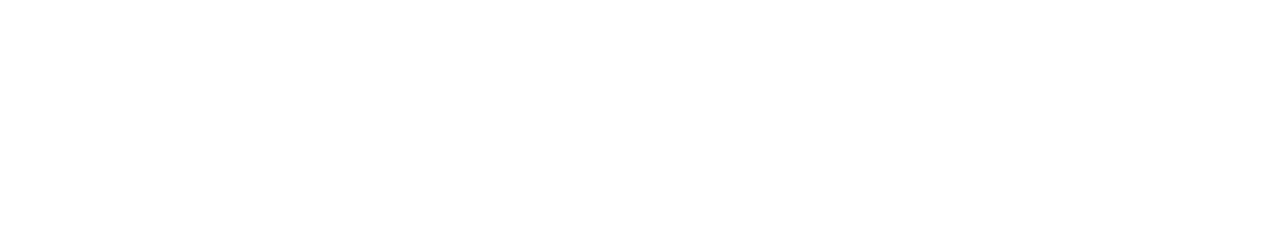
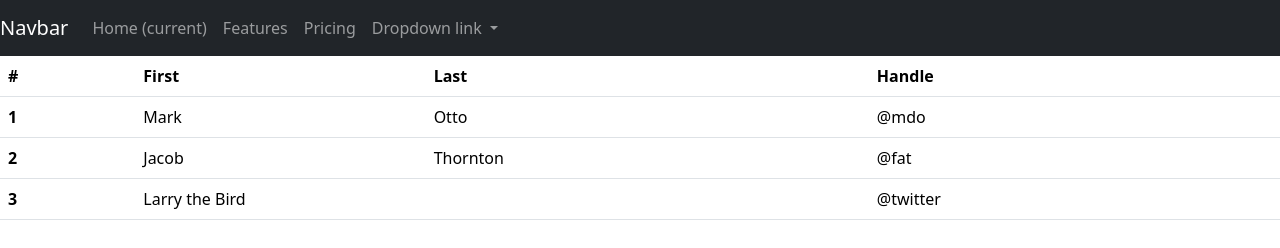
Before and after one commit to ActLikeAyush/bootstrapExample, a plain HTML site: page index.html in a window 1280 px wide. Drawn offline with nearby package versions, Linux system fonts and the light colour scheme.

Commit message:
Add index.html

```diff
--- a/index.html
+++ b/index.html
@@ -7,7 +7,67 @@
     <link href="https://cdn.jsdelivr.net/npm/bootstrap@5.3.3/dist/css/bootstrap.min.css" rel="stylesheet" integrity="sha384-QWTKZyjpPEjISv5WaRU9OFeRpok6YctnYmDr5pNlyT2bRjXh0JMhjY6hW+ALEwIH" crossorigin="anonymous">
 </head>
 <body>
+    <nav class="navbar navbar-expand-lg navbar-dark  bg-dark">
+        <a class="navbar-brand" href="#">Navbar</a>
+        <button class="navbar-toggler" type="button" data-toggle="collapse" data-target="#navbarNavDropdown" aria-controls="navbarNavDropdown" aria-expanded="false" aria-label="Toggle navigation">
+          <span class="navbar-toggler-icon"></span>
+        </button>
+        <div class="collapse navbar-collapse" id="navbarNavDropdown">
+          <ul class="navbar-nav">
+            <li class="nav-item active">
+              <a class="nav-link" href="#">Home <span class="sr-only">(current)</span></a>
+            </li>
+            <li class="nav-item">
+              <a class="nav-link" href="#">Features</a>
+            </li>
+            <li class="nav-item">
+              <a class="nav-link" href="#">Pricing</a>
+            </li>
+            <li class="nav-item dropdown">
+              <a class="nav-link dropdown-toggle" href="#" id="navbarDropdownMenuLink" data-toggle="dropdown" aria-haspopup="true" aria-expanded="false">
+                Dropdown link
+              </a>
+              <div class="dropdown-menu" aria-labelledby="navbarDropdownMenuLink">
+                <a class="dropdown-item" href="#">Action</a>
+                <a class="dropdown-item" href="#">Another action</a>
+                <a class="dropdown-item" href="#">Something else here</a>
+              </div>
+            </li>
+          </ul>
+        </div>
+      </nav>
 
+      <!-- nav bar end  -->
+
+      <table class="table">
+        <thead>
+          <tr>
+            <th scope="col">#</th>
+            <th scope="col">First</th>
+            <th scope="col">Last</th>
+            <th scope="col">Handle</th>
+          </tr>
+        </thead>
+        <tbody>
+          <tr>
+            <th scope="row">1</th>
+            <td>Mark</td>
+            <td>Otto</td>
+            <td>@mdo</td>
+          </tr>
+          <tr>
+            <th scope="row">2</th>
+            <td>Jacob</td>
+            <td>Thornton</td>
+            <td>@fat</td>
+          </tr>
+          <tr>
+            <th scope="row">3</th>
+            <td colspan="2">Larry the Bird</td>
+            <td>@twitter</td>
+          </tr>
+        </tbody>
+      </table>
     <script src="https://cdn.jsdelivr.net/npm/bootstrap@5.3.3/dist/js/bootstrap.bundle.min.js" integrity="sha384-YvpcrYf0tY3lHB60NNkmXc5s9fDVZLESaAA55NDzOxhy9GkcIdslK1eN7N6jIeHz" crossorigin="anonymous"></script>
 </body>
 </html>
```
